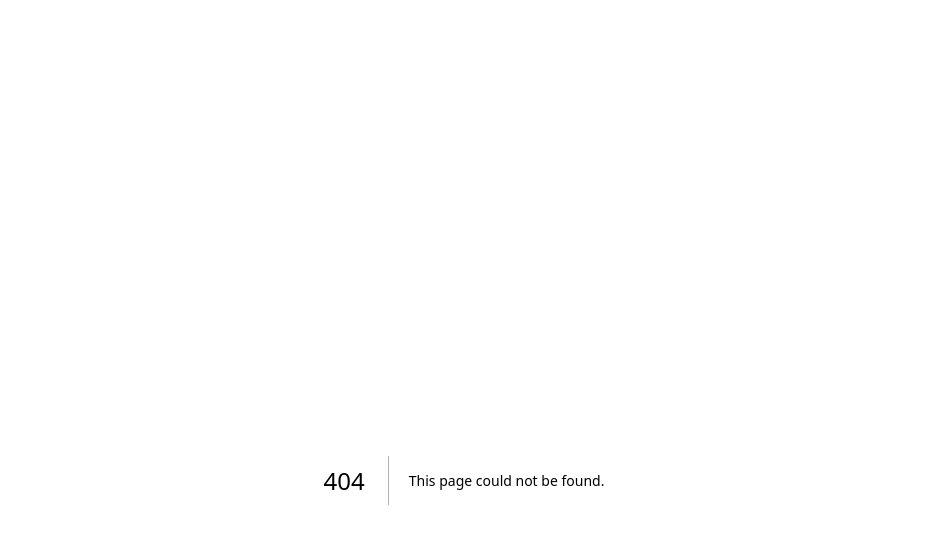
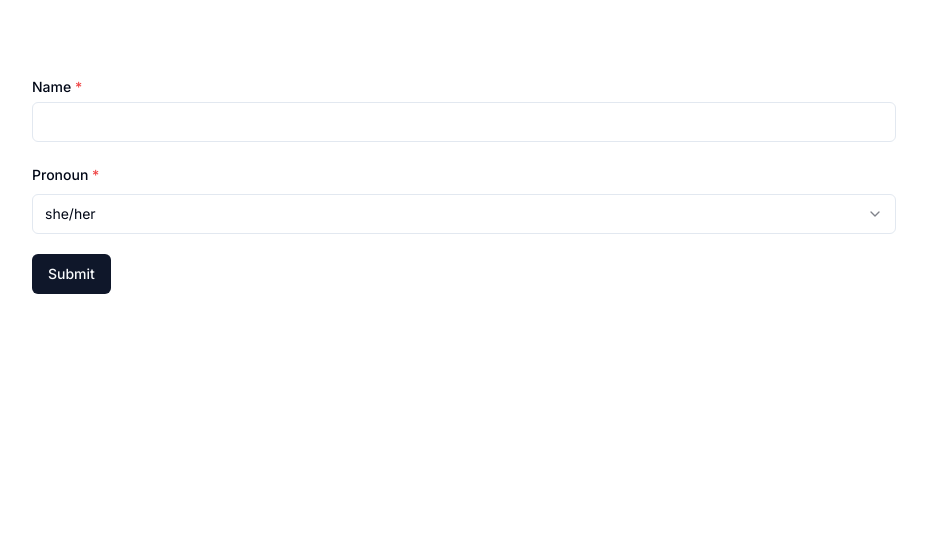
Before and after one commit to jakubfiglak/sandbox, a Next.js app: page /auto-form in a window 1280 px wide. Before the commit this address had no page. Shown: the top 544 px of the page, without its empty margins (176-1103 px from the left). Built offline with nearby package versions, Linux system fonts and the light colour scheme.

Commit message:
feat: form test

```diff
--- /dev/null
+++ b/app/auto-form/_components/auto-form-test.tsx
@@ -0,0 +1,20 @@
+"use client";
+
+import AutoForm, { AutoFormSubmit } from "@/components/ui/auto-form";
+import { userInputSchema, type UserInput } from "../schemas/user";
+
+type UserFormProps = {
+  defaultValues?: Partial<UserInput>;
+};
+
+export const UserForm = ({ defaultValues }: UserFormProps) => {
+  return (
+    <AutoForm
+      formSchema={userInputSchema}
+      values={defaultValues}
+      onSubmit={(values) => alert(JSON.stringify(values))}
+    >
+      <AutoFormSubmit>Submit</AutoFormSubmit>
+    </AutoForm>
+  );
+};
--- /dev/null
+++ b/app/auto-form/page.tsx
@@ -0,0 +1,7 @@
+import { UserForm } from "./_components/auto-form-test";
+
+const AutoFormPage = () => {
+  return <UserForm defaultValues={{ pronoun: "she/her" }} />;
+};
+
+export default AutoFormPage;
--- /dev/null
+++ b/app/auto-form/schemas/user.ts
@@ -0,0 +1,8 @@
+import { z } from "zod";
+
+export const userInputSchema = z.object({
+  name: z.string(),
+  pronoun: z.enum(["he/him", "she/her", "they/them"]),
+});
+
+export type UserInput = z.infer<typeof userInputSchema>;
--- a/app/page.tsx
+++ b/app/page.tsx
@@ -17,6 +17,9 @@ export default function Home() {
           <li>
             <Link href="/quill">Quill</Link>
           </li>
+          <li>
+            <Link href="/auto-form">Auto Form</Link>
+          </li>
         </ul>
       </nav>
     </main>
```
